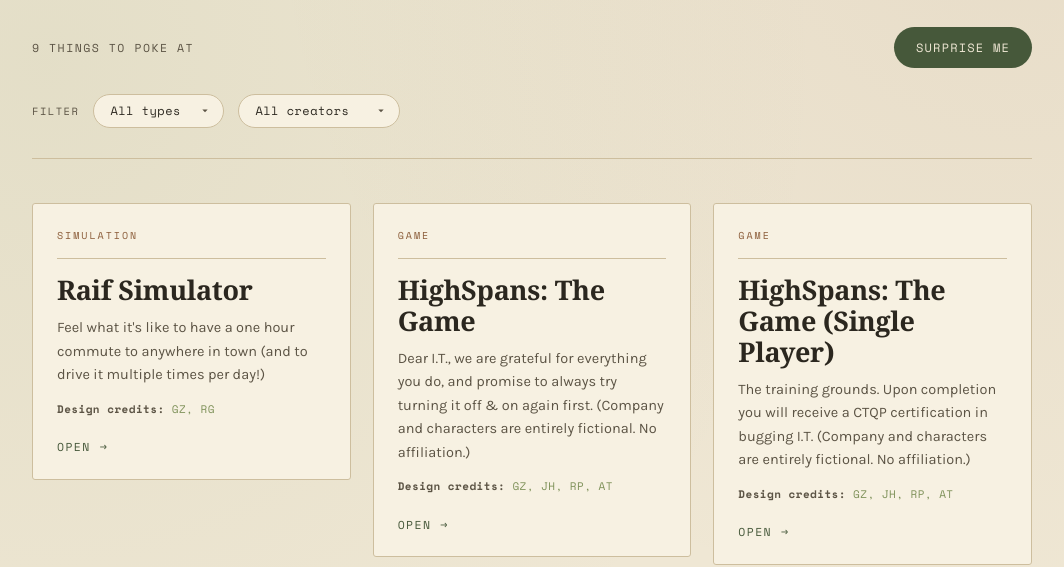
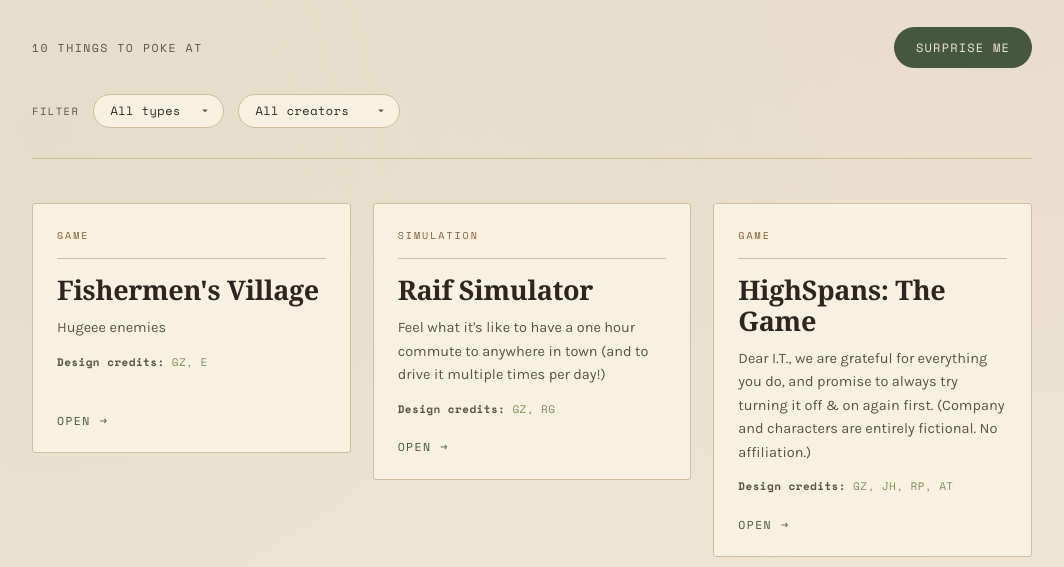
Before and after one commit to ZaliauskasG/extrarandom-site, a plain HTML site: page index.html in a window 1280 px wide. Shown: the part 262-829 px from the top of the page, without its empty margins (108-1172 px from the left). Drawn offline with nearby package versions, Linux system fonts and the light colour scheme; a web font is replaced by a local one.

Commit message:
Add Fishermen's Village tool to TOOLS array

```diff
--- a/index.html
+++ b/index.html
@@ -31,6 +31,14 @@
    ========================================================================== */
 
 const TOOLS = [
+
+    {
+    name: "Fishermen's Village",
+    tag:  "Game",
+    file: "fishermens-village/client",
+    desc: "Hugeee enemies",
+    credits: ["GZ, E"]
+     },
 
 {
     name: "Raif Simulator",
```
